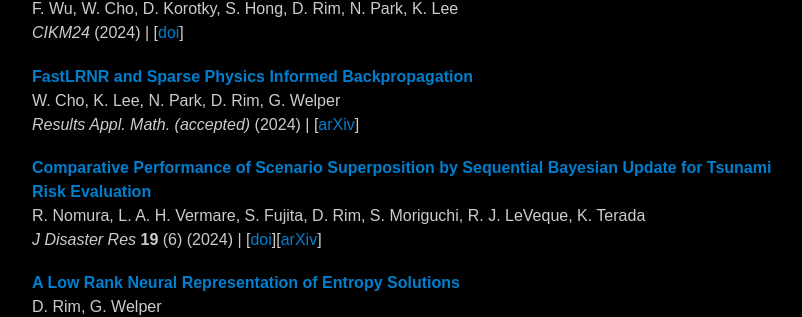
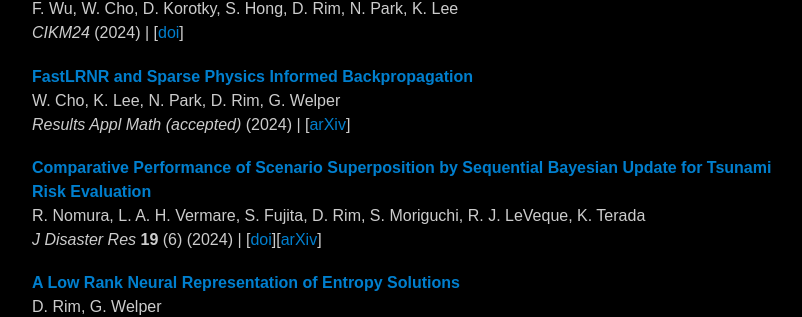
Before and after one commit to dsrim/dsrim.github.io, a Jekyll site: the page built from index.md, in a window 1280 px wide and 900 px high, scrolled down 855 px. Shown: the part 144-461 px from the top of the window, without its empty margins (232-1034 px from the left). Built offline with Jekyll 4.4.1, drawn with Linux system fonts in a browser that asks for light colours.

Commit message:
minor tweak

```diff
--- a/index.md
+++ b/index.md
@@ -120,7 +120,7 @@
 
     - title:    "FastLRNR and Sparse Physics Informed Backpropagation"
       author:   "W. Cho, K. Lee, N. Park, D. Rim, G. Welper"
-      journal:  "Results Appl. Math. (accepted)"
+      journal:  "Results Appl Math (accepted)"
       arxiv:    "https://arxiv.org/abs/2410.04001"
       year:     "2024"
 
```
Also changed, not shown: 1 other file.
